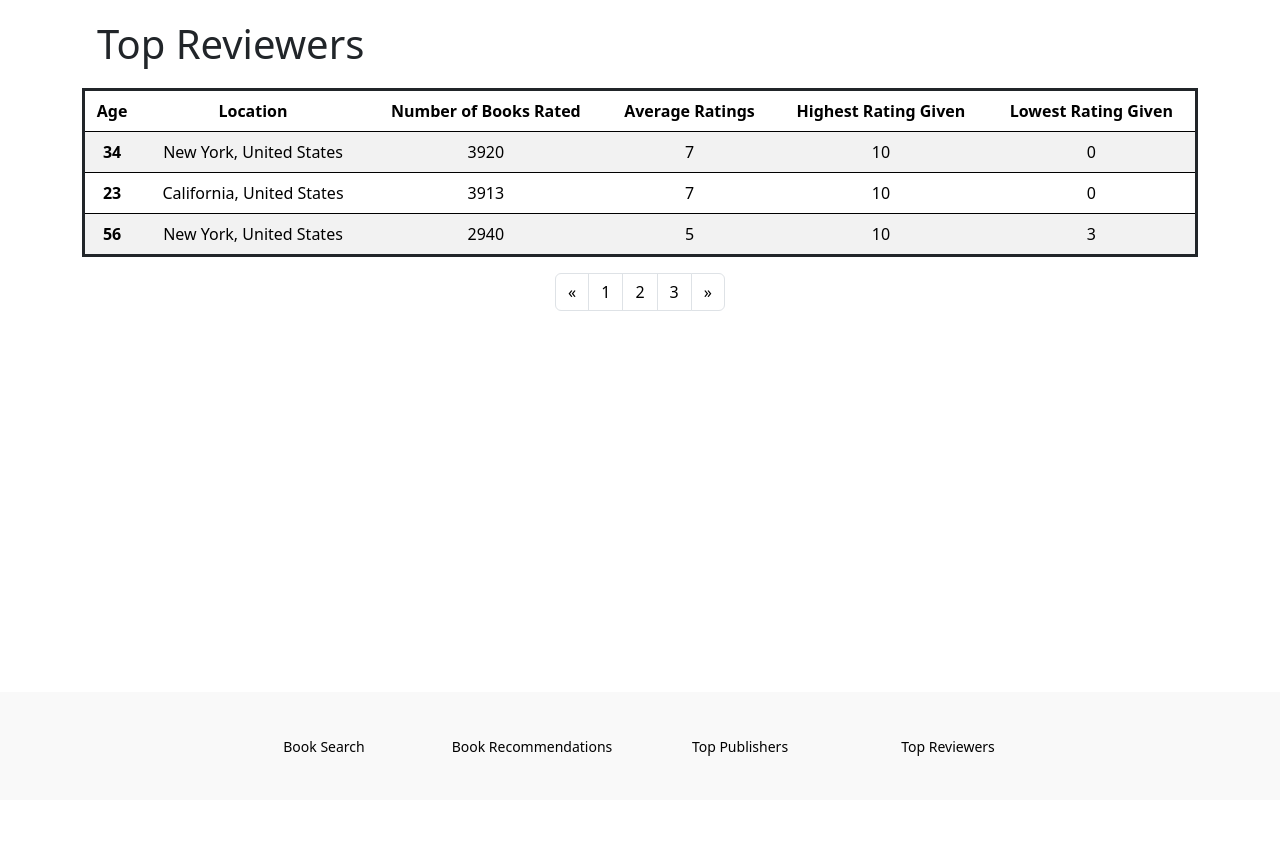
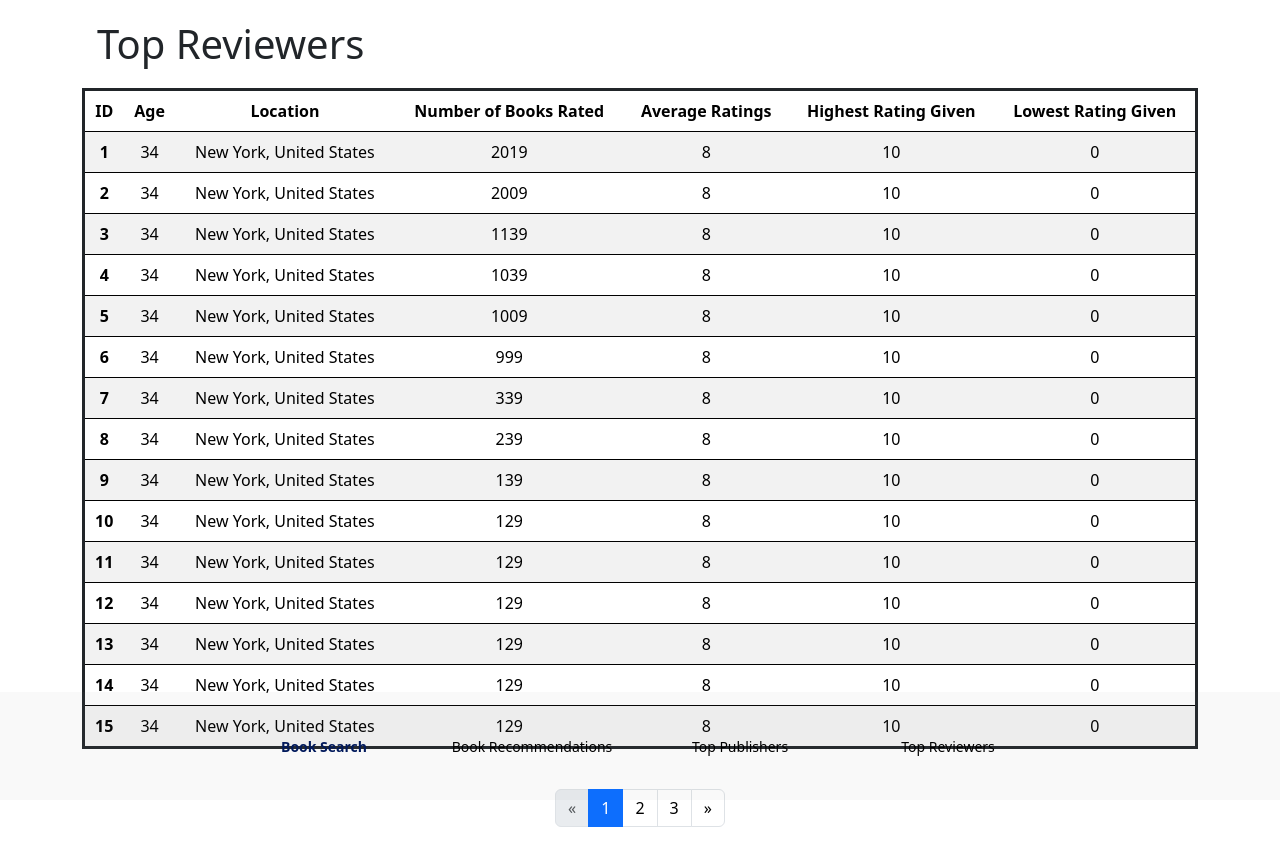
Before and after one commit to Aymenland/CIS-5500-Project-Repo, a React (Create React App) app in the folder books-database/: page /topreviewers in a window 1280 px wide. Before the commit the page ends 800 px from the top, so only its background shows below. Built offline with nearby package versions, Linux system fonts and the light colour scheme.

Commit message:
top-reviewers additional features added

```diff
--- a/books-database/src/components/Footer.css
+++ b/books-database/src/components/Footer.css
@@ -33,3 +33,13 @@
   color: #01195B;
   font-weight: 500;
 }
+
+.singleton_active{
+  color: #01195B;
+  width: 200px;
+  height: 20px;
+  margin-right: 8px;
+  font-size: 14px;
+  font-weight: 600;
+  text-decoration-line: none;
+}
--- a/books-database/src/components/Footer.js
+++ b/books-database/src/components/Footer.js
@@ -1,19 +1,20 @@
-import React from 'react';
+import React, {useState} from 'react';
 import { Link } from 'react-router-dom';
 
 import './Footer.css'
 
-function Header() {
+function Footer() {
+  const [page, setPage] = useState(1);
   return(
     <div className="footer">
       <div className="footer-items">
-        <Link to="/search" className="singleton">Book Search</Link>
-        <Link to="/recommendations" className="singleton">Book Recommendations</Link>
-        <Link to="/toppublishers" className="singleton">Top Publishers</Link>
-        <Link to="/topreviewers" className="singleton">Top Reviewers</Link>
+        <Link to="/search" onClick={() => setPage(1)} className={page === 1 ? "singleton_active" : "singleton"}>Book Search</Link>
+        <Link to="/recommendations" onClick={() => setPage(2)} className={page === 2 ? "singleton_active" : "singleton"}>Book Recommendations</Link>
+        <Link to="/toppublishers" onClick={() => setPage(3)} className={page === 3 ? "singleton_active" : "singleton"}>Top Publishers</Link>
+        <Link to="/topreviewers" onClick={() => setPage(4)} className={page === 4 ? "singleton_active" : "singleton"}>Top Reviewers</Link>
       </div>
     </div>
   )
 }
 
-export default Header;
+export default Footer;
--- a/books-database/src/components/Pagination.css
+++ b/books-database/src/components/Pagination.css
@@ -1,6 +1,11 @@
 .pagination-container{
+  margin-top: 40px;
 }
 
 .page-link{
   color: black;
 }
+
+button.disabled{
+  cursor: not-allowed;
+}
--- a/books-database/src/components/Pagination.js
+++ b/books-database/src/components/Pagination.js
@@ -1,22 +1,25 @@
 import React from 'react';
+import PropTypes from 'prop-types';
 import './Pagination.css';
 
-function Pagination() {
+function Pagination({currentPage,setCurrentPage, dataLength, indexOfLastRow}) {
+  console.log(dataLength);
+
   return(
     <nav className="pagination-container" aria-label="Page navigation example">
       <ul className="pagination justify-content-center">
-        <li className="page-item">
-          <a className="page-link" href="#" aria-label="Previous">
+        <li className={ currentPage === 1 ? "page-item disabled" : "page-item"}>
+          <button className="page-link" aria-label="Previous" onClick={() => setCurrentPage(currentPage - 1)}>
             <span aria-hidden="true">&laquo;</span>
-          </a>
+          </button>
         </li>
-        <li className="page-item"><a className="page-link" href="#">1</a></li>
-        <li className="page-item"><a className="page-link" href="#">2</a></li>
-        <li className="page-item"><a className="page-link" href="#">3</a></li>
-        <li className="page-item">
-          <a className="page-link" href="#" aria-label="Next">
+        <li className={currentPage === 1 ? "page-item active" : "page-item"}><button disabled={currentPage === 1} className="page-link" onClick={() => setCurrentPage(1)}>1</button></li>
+        <li className={currentPage === 2 ? "page-item active" : "page-item"}><button disabled={currentPage === 2} className="page-link" onClick={() => setCurrentPage(2)}>2</button></li>
+        <li className={currentPage === 3 ? "page-item active" : "page-item"}><button disabled={currentPage === 3 || indexOfLastRow > dataLength } className="page-link" onClick={() => setCurrentPage(3)}>3</button></li>
+        <li className={ indexOfLastRow > dataLength ? "page-item disabled" : "page-item"}>
+          <button onClick={() => setCurrentPage(currentPage + 1)} className="page-link" aria-label="Next">
             <span aria-hidden="true">&raquo;</span>
-          </a>
+          </button>
         </li>
       </ul>
     </nav>
@@ -24,3 +27,10 @@ function Pagination() {
 }
 
 export default Pagination;
+
+Pagination.propTypes = {
+  currentPage: PropTypes.number.isRequired,
+  setCurrentPage: PropTypes.func.isRequired,
+  dataLength: PropTypes.number.isRequired,
+  indexOfLastRow: PropTypes.number.isRequired,
+};
--- a/books-database/src/pages/TopReviewers.js
+++ b/books-database/src/pages/TopReviewers.js
@@ -1,8 +1,32 @@
-import React from 'react';
+import React, { useState } from 'react';
 import Pagination from '../components/Pagination';
 import './TopReviewers.css';
+import { reviews } from '../reviewersDb';
 
 function TopReviewers() {
+
+  const [currentPage, setCurrentPage] = useState(1);
+  const [rowsPerPage, setRowsPerPage] = useState(15);
+
+  const indexOfLastRow = currentPage * rowsPerPage;
+  const indexOfFirstRow = indexOfLastRow - rowsPerPage;
+
+  const currentRows = reviews.slice(indexOfFirstRow, indexOfLastRow);
+
+  const reviewElement = currentRows.map(review => {
+    return(
+      <tr key={review.id}>
+        <th scope="row">{review.id}</th>
+        <td>{review.age}</td>
+        <td>{review.location}</td>
+        <td>{review.number_book}</td>
+        <td>{review.average_rating}</td>
+        <td>{review.highest}</td>
+        <td>{review.lowest}</td>
+      </tr>
+    )
+  })
+
   return(
     <div className="container">
       <h1 className="review-header">
@@ -11,6 +35,7 @@ function TopReviewers() {
       <table className="table table-striped">
       <thead>
         <tr>
+        <th scope="col">ID</th>
           <th scope="col">Age</th>
           <th scope="col">Location</th>
           <th scope="col">Number of Books Rated</th>
@@ -20,33 +45,10 @@ function TopReviewers() {
         </tr>
       </thead>
       <tbody>
-        <tr>
-          <th scope="row">34</th>
-          <td>New York, United States</td>
-          <td>3920</td>
-          <td>7</td>
-          <td>10</td>
-          <td>0</td>
-        </tr>
-        <tr>
-          <th scope="row">23</th>
-          <td>California, United States</td>
-          <td>3913</td>
-          <td>7</td>
-          <td>10</td>
-          <td>0</td>
-        </tr>
-        <tr>
-          <th scope="row">56</th>
-          <td>New York, United States</td>
-          <td>2940</td>
-          <td>5</td>
-          <td>10</td>
-          <td>3</td>
-        </tr>
+        {reviewElement}
       </tbody>
       </table>
-      <Pagination/>
+      <Pagination currentPage={currentPage} setCurrentPage={setCurrentPage} dataLength={currentRows.length} indexOfLastRow={indexOfLastRow} />
     </div>
   )
 }
--- /dev/null
+++ b/books-database/src/reviewersDb.js
@@ -0,0 +1,164 @@
+export const reviews = [
+  {
+    id: 1,
+    age: 34,
+    location: 'New York, United States',
+    number_book: 2019,
+    average_rating: 8,
+    highest: 10,
+    lowest: 0,
+  },
+  {
+    id: 2,
+    age: 34,
+    location: 'New York, United States',
+    number_book: 2009,
+    average_rating: 8,
+    highest: 10,
+    lowest: 0,
+  },
+  {
+    id: 3,
+    age: 34,
+    location: 'New York, United States',
+    number_book: 1139,
+    average_rating: 8,
+    highest: 10,
+    lowest: 0,
+  },
+  {
+    id: 4,
+    age: 34,
+    location: 'New York, United States',
+    number_book: 1039,
+    average_rating: 8,
+    highest: 10,
+    lowest: 0,
+  },
+  {
+    id: 5,
+    age: 34,
+    location: 'New York, United States',
+    number_book: 1009,
+    average_rating: 8,
+    highest: 10,
+    lowest: 0,
+  },
+  {
+    id: 6,
+    age: 34,
+    location: 'New York, United States',
+    number_book: 999,
+    average_rating: 8,
+    highest: 10,
+    lowest: 0,
+  },
+  {
+    id: 7,
+    age: 34,
+    location: 'New York, United States',
+    number_book: 339,
+    average_rating: 8,
+    highest: 10,
+    lowest: 0,
+  },
+  {
+    id: 8,
+    age: 34,
+    location: 'New York, United States',
+    number_book: 239,
+    average_rating: 8,
+    highest: 10,
+    lowest: 0,
+  },
+  {
+    id: 9,
+    age: 34,
+    location: 'New York, United States',
+    number_book: 139,
+    average_rating: 8,
+    highest: 10,
+    lowest: 0,
+  },
+  {
+    id: 10,
+    age: 34,
+    location: 'New York, United States',
+    number_book: 129,
+    average_rating: 8,
+    highest: 10,
+    lowest: 0,
+  },
+  {
+    id: 11,
+    age: 34,
+    location: 'New York, United States',
+    number_book: 129,
+    average_rating: 8,
+    highest: 10,
+    lowest: 0,
+  },
+  {
+    id: 12,
+    age: 34,
+    location: 'New York, United States',
+    number_book: 129,
+    average_rating: 8,
+    highest: 10,
+    lowest: 0,
+  },
+  {
+    id: 13,
+    age: 34,
+    location: 'New York, United States',
+    number_book: 129,
+    average_rating: 8,
+    highest: 10,
+    lowest: 0,
+  },
+  {
+    id: 14,
+    age: 34,
+    location: 'New York, United States',
+    number_book: 129,
+    average_rating: 8,
+    highest: 10,
+    lowest: 0,
+  },
+  {
+    id: 15,
+    age: 34,
+    location: 'New York, United States',
+    number_book: 129,
+    average_rating: 8,
+    highest: 10,
+    lowest: 0,
+  },
+  {
+    id: 16,
+    age: 34,
+    location: 'New York, United States',
+    number_book: 129,
+    average_rating: 8,
+    highest: 10,
+    lowest: 0,
+  },
+  {
+    id: 17,
+    age: 34,
+    location: 'New York, United States',
+    number_book: 129,
+    average_rating: 8,
+    highest: 10,
+    lowest: 0,
+  },
+  {
+    id: 18,
+    age: 34,
+    location: 'New York, United States',
+    number_book: 129,
+    average_rating: 8,
+    highest: 10,
+    lowest: 0,
+  },
+]
```
